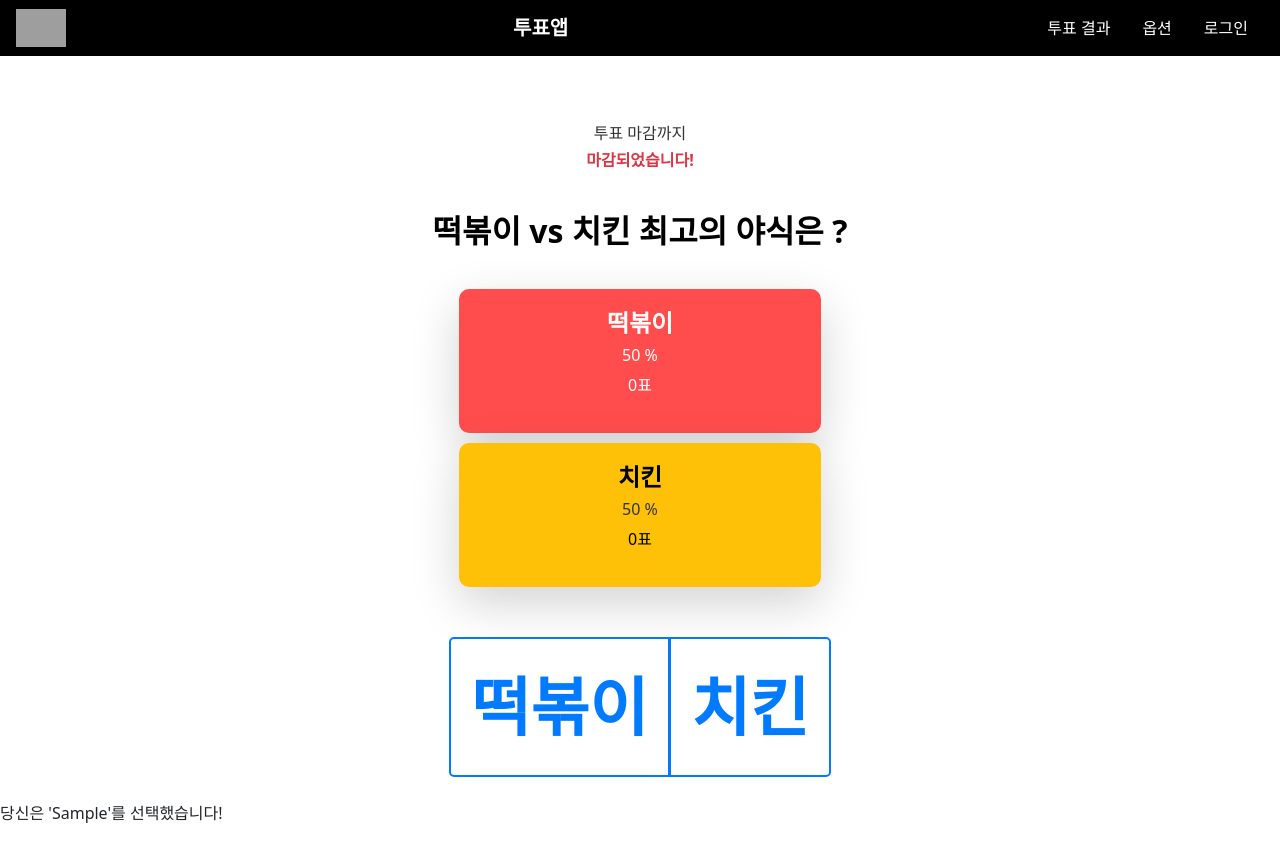
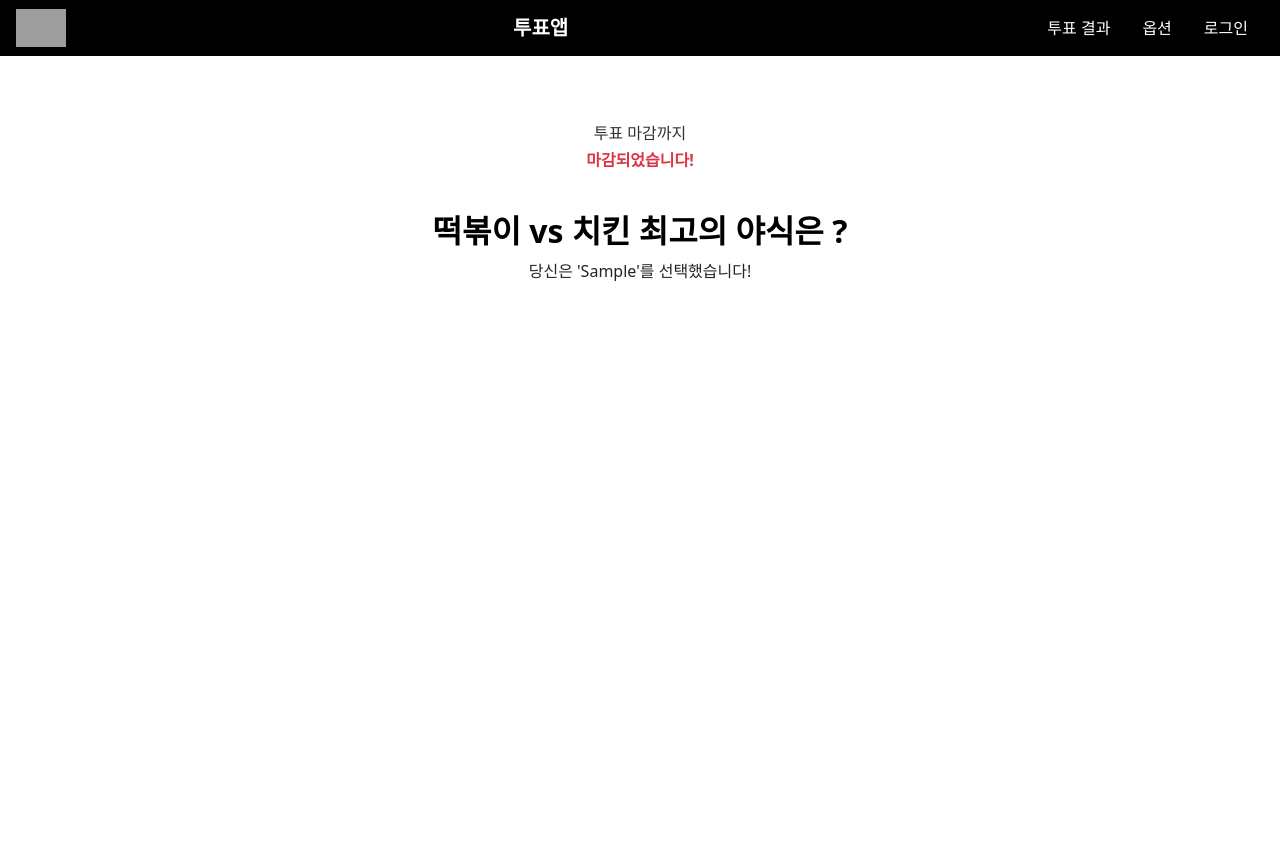
Before and after one commit to 10502R/PBL3, a Flask app: template templates/index.html in a window 1280 px wide. After the commit the page ends 281 px from the top, so only its background shows below. Run offline with Flask 3, Linux system fonts and the light colour scheme; the template is opened without the code that fills it: most values are stand-ins (such as "Sample title", 1, 10 or a date in 2020); some libraries are stand-ins or nearby versions; some web fonts are replaced; grey boxes are pictures that could not be loaded.

Commit message:
index.html 변경경

```diff
--- a/templates/index.html
+++ b/templates/index.html
@@ -86,6 +86,9 @@
       <h1 class="text-black text-3xl font-bold mt-16 mb-6">
           떡볶이 vs 치킨 최고의 야식은 ?
       </h1>
+      {% if user_vote %}
+        <p>당신은 '{{ user_vote }}'를 선택했습니다!</p>
+      {% else %}
       <div class="container mx-auto flex flex-col items-center justify-center">
         <div class="flex flex-col md:flex-row items-center justify-center space-x-4 space-y-4 md:space-y-0">
 
@@ -113,25 +116,10 @@
       </div>
     </div>
 
-
+    {% endif %}
 </section>
 <!-- 메인화면 섹션 끝 -->
 
-<section>
-{% if user_vote %}
-        <p>당신은 '{{ user_vote }}'를 선택했습니다!</p>
-    {% else %}
-        <form action="/vote" method="POST">
-            <input type="radio" id="tteokbokki" name="choice" value="tteokbokki">
-            <label for="tteok">떡볶이</label><br>
-
-            <input type="radio" id="chicken" name="choice" value="chicken">
-            <label for="chicken">치킨</label><br>
-
-            <button type="submit">투표하기</button>
-        </form>
-    {% endif %}
-</section>
 <!-- jQuery CDN 추가 -->
 <script src="https://code.jquery.com/jquery-3.6.0.min.js"></script>
 <script>
```
